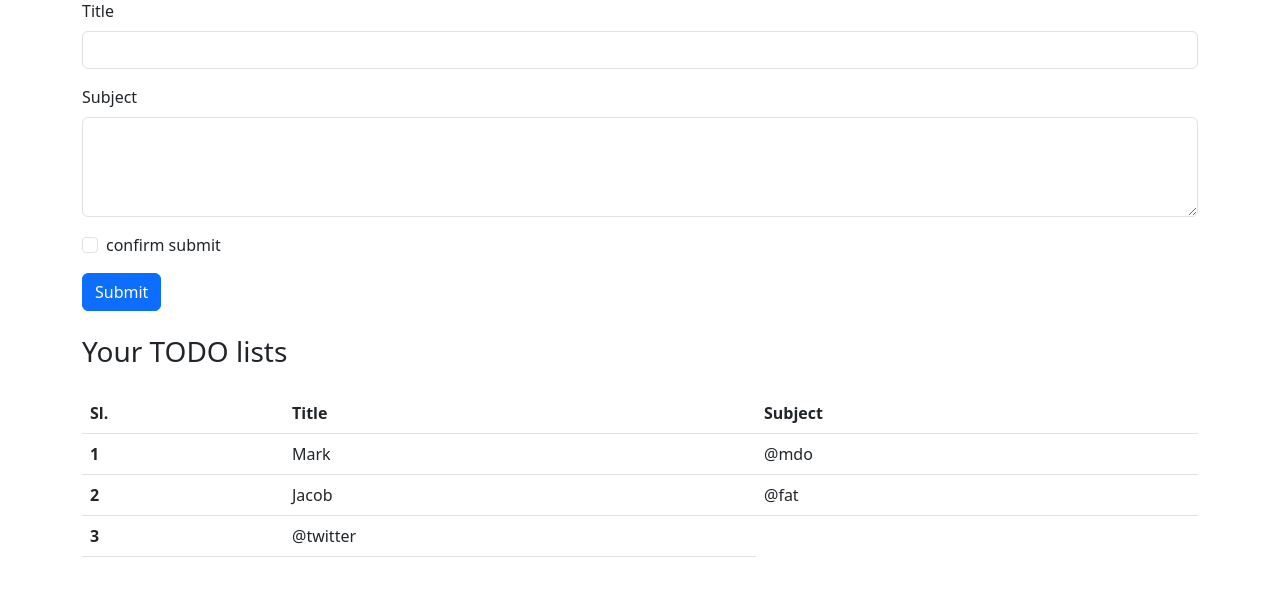
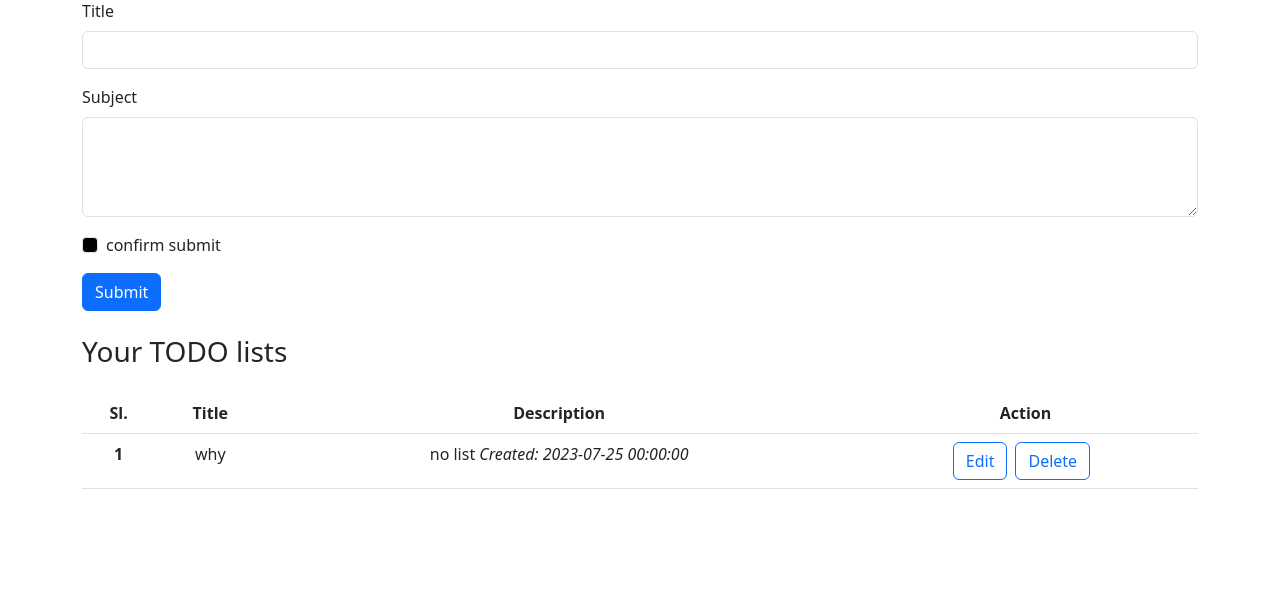
Before and after one commit to Rancho2002/python_flask, a Flask app: page / in a window 1280 px wide. Shown: the part 137-733 px from the top of the page. Run offline with Flask 3, Linux system fonts and the light colour scheme; data comes from the database, SQL or seed files in the repository; both versions use the stored data as it was after the commit.

Commit message:
done with v3, v2 is best

```diff
--- a/app.py
+++ b/app.py
@@ -1,14 +1,50 @@
-from flask import Flask,render_template
+from flask import Flask,render_template, request, redirect
+from flask_sqlalchemy import SQLAlchemy
+from datetime import date
 
 app = Flask(__name__)
 
-@app.route("/")
-def hello_world():
-    return render_template("index.html")
+# Configure the Extension
+db = SQLAlchemy()
+app.config["SQLALCHEMY_DATABASE_URI"] = "sqlite:///todolists.db"
+db.init_app(app)
 
-@app.route("/products")
-def product():
-    return "Product pages"
+
+# Define Models
+class Todo(db.Model):
+    sl = db.Column(db.Integer, primary_key=True)
+    title = db.Column(db.String(200), nullable=False)
+    subject = db.Column(db.String(500),nullable=False)
+    date_created=db.Column(db.DateTime, default=date.today())
+
+    def __repr__(self) -> str:
+        return f"{self.sl} - {self.title}"
+
+with app.app_context():
+    db.create_all()
+
+@app.route("/",methods=['GET','POST'])
+def index():
+
+    if request.method== "POST":
+        title=request.form['title']
+        subject=request.form['subject']
+        todo=Todo(title=title,subject=subject)
+        db.session.add(todo)
+        db.session.commit()
+
+    # query data
+    allTodo=Todo.query.all() #v2.0.x
+    # track=len(list(allTodo))
+
+    return render_template("index.html",alllist=allTodo)
+
+@app.route("/delete/<int:serial>")
+def delete(serial):
+    item= db.session.execute(db.select(Todo).filter_by(sl=serial)).scalar_one()
+    db.session.delete(item)
+    db.session.commit()
+    return redirect('/')
 
 if __name__=="__main__":
     app.run(debug=True)
--- a/templates/index.html
+++ b/templates/index.html
@@ -12,7 +12,7 @@
 <body>
   <nav class="navbar navbar-expand-lg bg-body-tertiary">
     <div class="container-fluid">
-      <a class="navbar-brand" href="#">Home</a>
+      <a class="navbar-brand" href="/">Home</a>
       <button class="navbar-toggler" type="button" data-bs-toggle="collapse" data-bs-target="#navbarSupportedContent"
         aria-controls="navbarSupportedContent" aria-expanded="false" aria-label="Toggle navigation">
         <span class="navbar-toggler-icon"></span>
@@ -34,48 +34,49 @@
   </nav>
   <div class="container mt-4">
     <h1 class="text-center">Create your TODO list</h1>
-    <form>
+    <form action="/" method="post">
       <div class="mb-3">
         <label for="title" class="form-label">Title</label>
-        <input type="text" class="form-control" id="title" aria-describedby="emailHelp" />
+        <input type="text" class="form-control" id="title" aria-describedby="emailHelp" name="title"/>
       </div>
       <div class="form mt-3">
         <label for="subject" class="form-label">Subject</label>
-        <textarea class="form-control" id="subject" style="height: 100px"></textarea>
+        <textarea class="form-control" id="subject" style="height: 100px" style="resize: none;" name="subject"></textarea>
       </div>
       <div class="mb-3 form-check mt-3">
-        <input type="checkbox" class="form-check-input" id="confirm" required />
+        <input type="checkbox" class="form-check-input bg-black" id="confirm" required />
         <label class="form-check-label" for="confirm">confirm submit</label>
       </div>
       <button type="submit" class="btn btn-primary">Submit</button>
     </form>
 
     <h3 class="my-4">Your TODO lists</h3>
-    <table class="table mt-4">
+{% if alllist %}
+    <table class="table text-center mt-4">
       <thead>
         <tr>
           <th scope="col">Sl.</th>
           <th scope="col">Title</th>
-          <th scope="col">Subject</th>
+          <th scope="col">Description</th>
+          <th scope="col">Action</th>
         </tr>
       </thead>
       <tbody>
+
+        {% for list in alllist %}
         <tr>
-          <th scope="row">1</th>
-          <td>Mark</td>
-          <td>@mdo</td>
+          <th scope="row">{{loop.index}}</th>
+          <td>{{list.title}}</td>
+          <td>{{list.subject}} <i class="fw-light">Created: {{list.date_created}}</i></td>
+          <td><button type="button" class="btn btn-outline-primary">Edit</button><a href="/delete/{{list.sl}}"><button type="button" class="btn btn-outline-primary mx-2">Delete</button></a></td>
         </tr>
-        <tr>
-          <th scope="row">2</th>
-          <td>Jacob</td>
-          <td>@fat</td>
-        </tr>
-        <tr>
-          <th scope="row">3</th>
-          <td>@twitter</td>
-        </tr>
+        {% endfor %}
+
       </tbody>
     </table>
+    {% else %}
+  No list found
+    {% endif %}
   </div>
 
   <script src="https://cdn.jsdelivr.net/npm/bootstrap@5.3.0/dist/js/bootstrap.bundle.min.js"
```
Also changed, not shown: instance/todolists.db (added).
